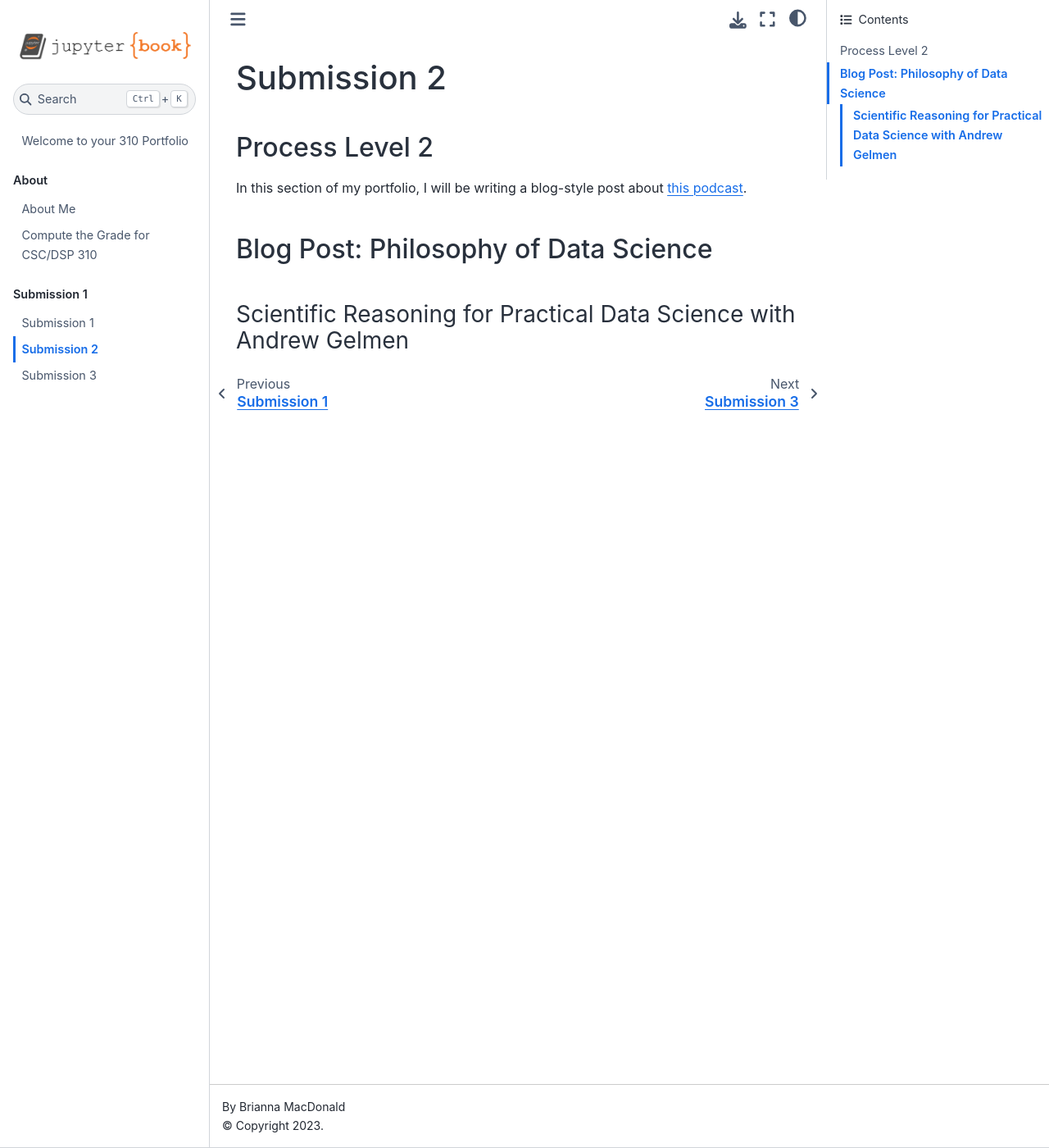
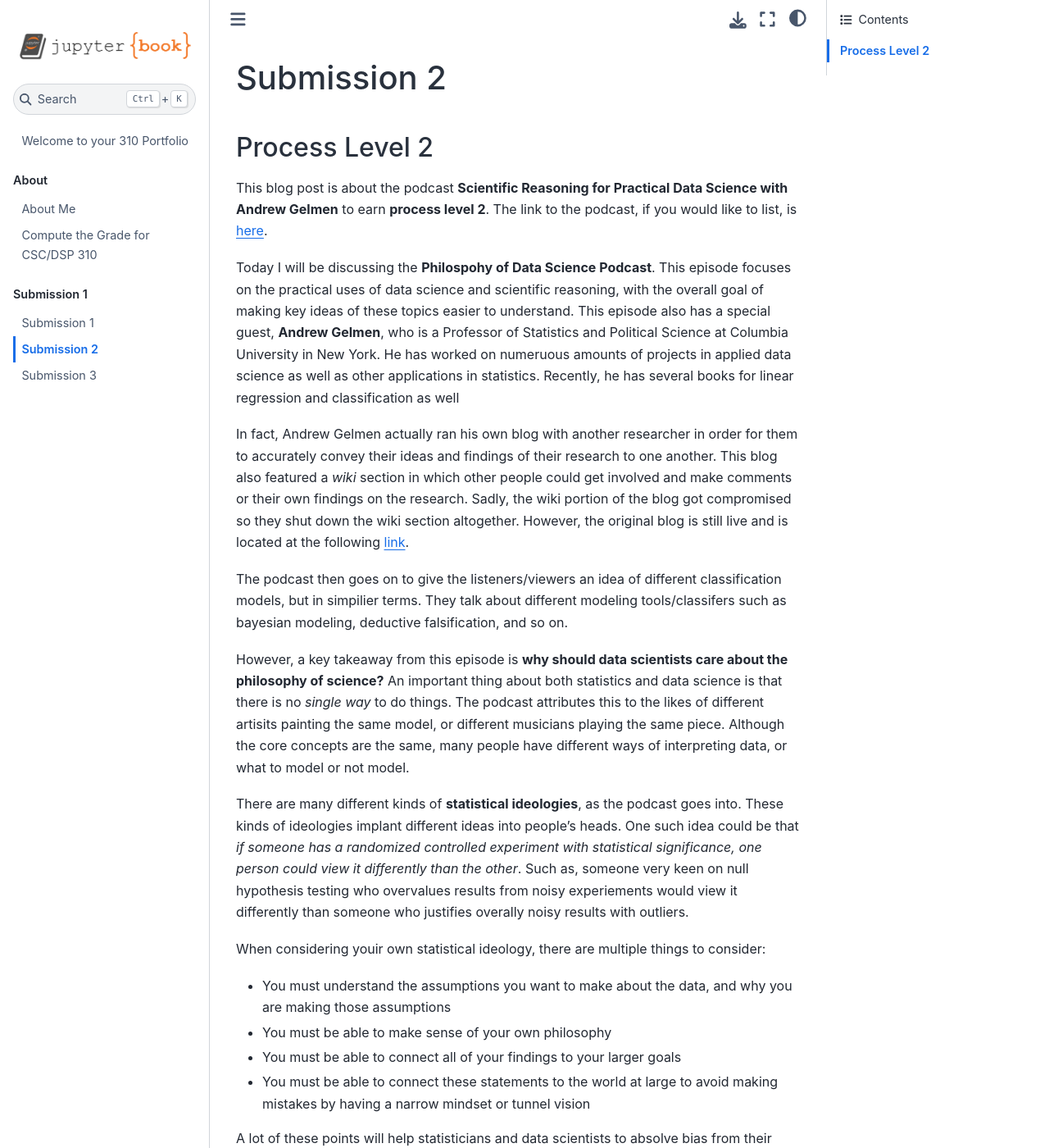
Before and after one commit to briannakathrynm/portfolio-briannakathrynm, a Jupyter Book: the page built from check1/submission_2.md, in a window 1280 px wide and 1400 px high. Shown: the whole window at 82% size. Built offline with Jupyter Book 1.0.4 settings and Sphinx 7.4.7 and the Sphinx Book theme 1.1.4, drawn with Linux system fonts in a browser that asks for light colours; pages that are not in the unit, such as notebooks, are missing from menus; some of the changed text lies outside the part shown.

Commit message:
convert notebooks to md
Signed-off-by: Your Name <you@uri.edu>

```diff
--- a/check1/submission_2.md
+++ b/check1/submission_2.md
@@ -14,11 +14,32 @@ jupyter:
 ---
 
 # Submission 2
-#### Process Level 2
 
 
-In this section of my portfolio, I will be writing a blog-style post about [this podcast](https://www.youtube.com/watch?v=R6mq5Esjzfw).
+### Process Level 2
+This blog post is about the podcast **Scientific Reasoning for Practical Data Science with Andrew Gelmen** to earn **process level 2**. The link to the podcast, if you would like to list, is [here](https://www.youtube.com/watch?v=R6mq5Esjzfw).
 
 
-## Blog Post: Philosophy of Data Science
-#### Scientific Reasoning for Practical Data Science with Andrew Gelmen
+Today I will be discussing the **Philospohy of Data Science Podcast**. This episode focuses on the practical uses of data science and scientific reasoning, with the overall goal of making key ideas of these topics easier to understand. This episode also has a special guest, **Andrew Gelmen**, who is a Professor of Statistics and Political Science at Columbia University in New York. He has worked on numeruous amounts of projects in applied data science as well as other applications in statistics. Recently, he has several books for linear regression and classification as well
+
+
+In fact, Andrew Gelmen actually ran his own blog with another researcher in order for them to accurately convey their ideas and findings of their research to one another. This blog also featured a *wiki* section in which other people could get involved and make comments or their own findings on the research. Sadly, the wiki portion of the blog got compromised so they shut down the wiki section altogether. However, the original blog is still live and is located at the following [link](https://statmodeling.stat.columbia.edu/).
+
+
+The podcast then goes on to give the listeners/viewers an idea of different classification models, but in simpilier terms. They talk about different modeling tools/classifers such as bayesian modeling, deductive falsification, and so on.
+
+
+However, a key takeaway from this episode is **why should data scientists care about the philosophy of science?** An important thing about both statistics and data science is that there is no *single way* to do things. The podcast attributes this to the likes of different artisits painting the same model, or different musicians playing the same piece. Although the core concepts are the same, many people have different ways of interpreting data, or what to model or not model.
+
+
+There are many different kinds of **statistical ideologies**, as the podcast goes into. These kinds of ideologies implant different ideas into people's heads. One such idea could be that *if someone has a randomized controlled experiment with statistical significance, one person could view it differently than the other*. Such as, someone very keen on null hypothesis testing who overvalues results from noisy experiements would view it differently than someone who justifies overally noisy results with outliers.
+
+
+When considering youir own statistical ideology, there are multiple things to consider:
+* You must understand the assumptions you want to make about the data, and why you are making those assumptions
+* You must be able to make sense of your own philosophy
+* You must be able to connect all of your findings to your larger goals
+* You must be able to connect these statements to the world at large to avoid making mistakes by having a narrow mindset or tunnel vision
+
+
+A lot of these points will help statisticians and data scientists to absolve bias from their data (for the most part) and to also see how their own philosophies and ideologies shape how they interpret their data. Doing this will allow data scientists of all different applied fields (statistics, machine learning, artficial intelligence) to have a greater understanding of data anomalies, and their own **statistical reasoning**.
```
Also changed, not shown: check1/submission_1.md (+5 -3 lines), check1/submission_3.md (+1 -1 lines), check1/submission_4.md (+9 -2 lines), 1 other file.
